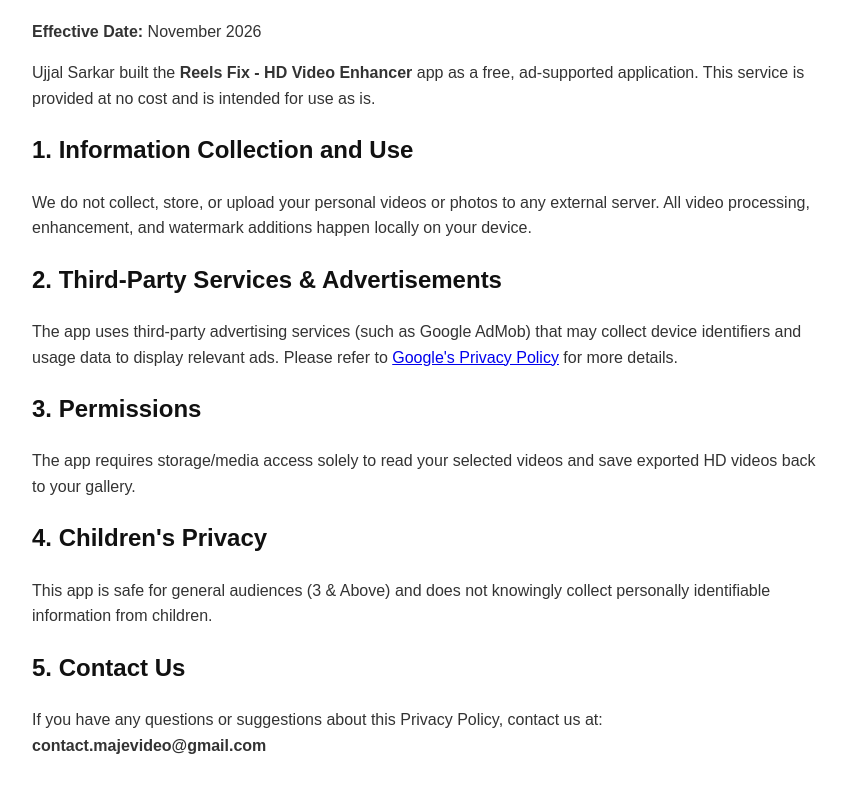
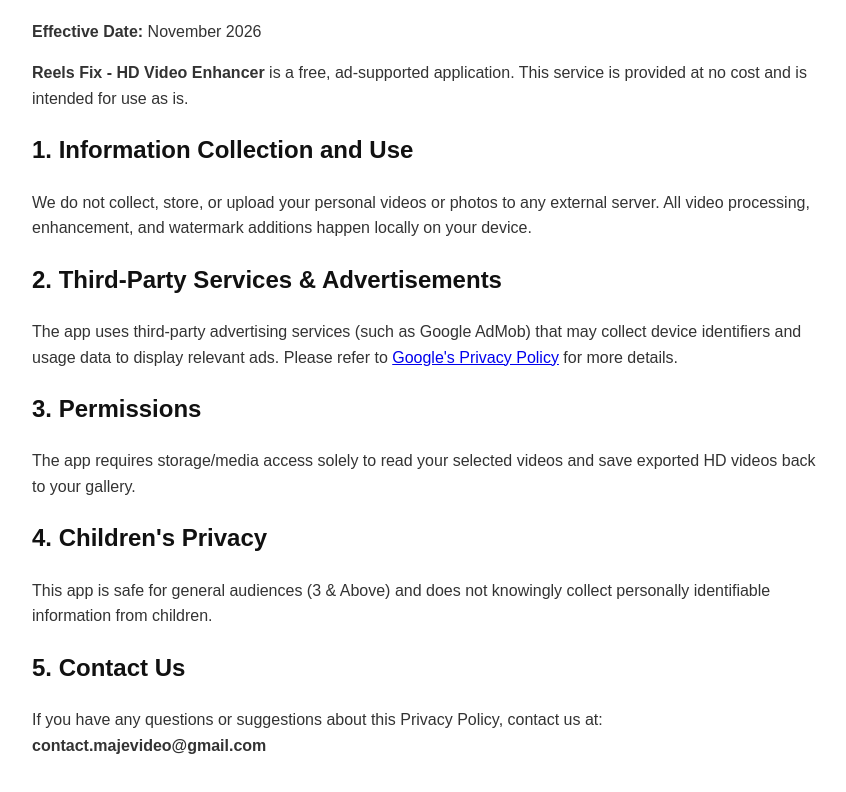
Before and after one commit to majevideo/reels-fix-privacy, a plain HTML site: page index.html in a window 1280 px wide. Shown: the part 94-886 px from the top of the page, without its empty margins (208-1054 px from the left). Drawn offline with Linux system fonts and the light colour scheme.

Commit message:
Update index.html

```diff
--- a/index.html
+++ b/index.html
@@ -12,7 +12,7 @@
 <body>
   <h1>Privacy Policy for Reels Fix - HD Video Enhancer</h1>
   <p><strong>Effective Date:</strong> November 2026</p>
-  <p>Ujjal Sarkar built the <strong>Reels Fix - HD Video Enhancer</strong> app as a free, ad-supported application. This service is provided at no cost and is intended for use as is.</p>
+  <p><strong>Reels Fix - HD Video Enhancer</strong> is a free, ad-supported application. This service is provided at no cost and is intended for use as is.</p>
 
   <h2>1. Information Collection and Use</h2>
   <p>We do not collect, store, or upload your personal videos or photos to any external server. All video processing, enhancement, and watermark additions happen locally on your device.</p>
```
